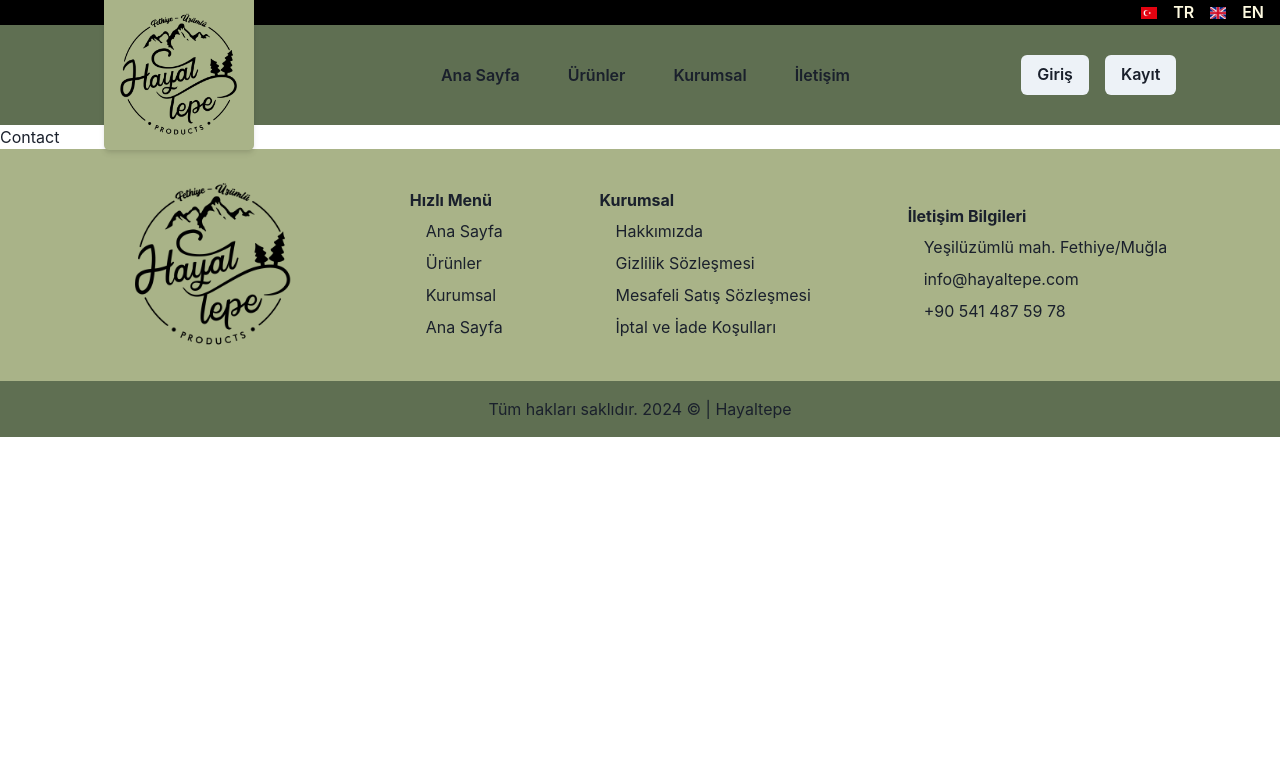
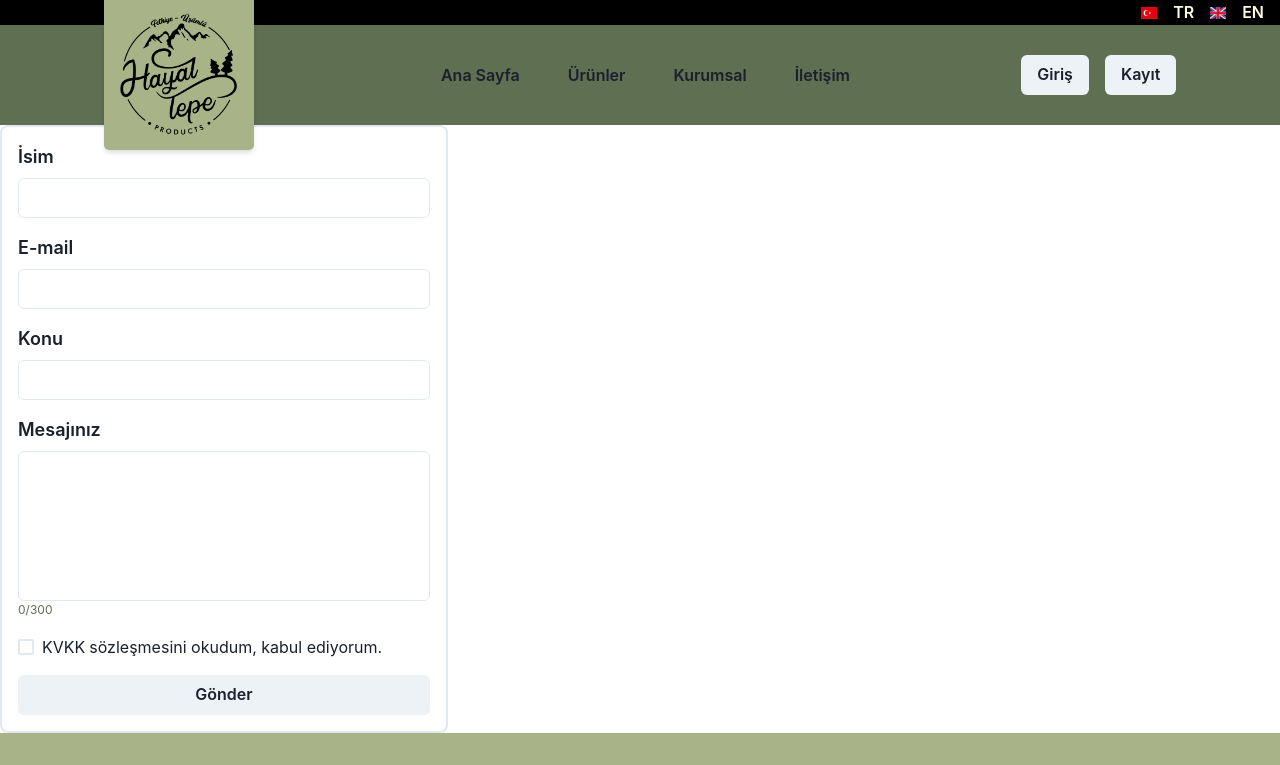
Before and after one commit to Cytherr1/hayaltepe, a React (Vite) app in the folder frontend/: page /contact in a window 1280 px wide. Shown: the top 765 px of the page. Built offline with nearby package versions, Linux system fonts and the light colour scheme.

Commit message:
Contact Form

```diff
--- a/frontend/src/App.jsx
+++ b/frontend/src/App.jsx
@@ -1,4 +1,4 @@
-import { useState } from 'react'
+import { createContext, useState } from 'react'
 import { BrowserRouter, Routes, Route } from 'react-router-dom';
 import { IntlProvider } from 'react-intl'
 import translations from './Translations'
@@ -12,6 +12,8 @@ import Contact from './pages/Contact';
 import Corporate from './pages/Corporate';
 import ProductPage from './pages/ProductPage';
 
+export const Language = createContext();
+
 function App() {
 
   const [locale, setLocale] = useState("TR");
@@ -19,6 +21,7 @@ function App() {
 
   return (
     <IntlProvider locale={locale} messages={messages}>
+      <Language.Provider value={locale}>
         <BrowserRouter>
           <Navbar langSelector={setLocale} />
           <Routes>
@@ -39,6 +42,7 @@ function App() {
           </Routes>
           <Footer/>
         </BrowserRouter>
+      </Language.Provider>
     </IntlProvider>
   )
 }
--- /dev/null
+++ b/frontend/src/components/ContactForm.jsx
@@ -0,0 +1,123 @@
+import React, { useContext, useState } from 'react'
+import {FormattedMessage} from "react-intl"
+import { Field, Formik } from 'formik'
+import * as Yup from "yup"
+import {
+  Button,
+  FormControl,
+  FormLabel,
+  FormErrorMessage,
+  Checkbox,
+  Flex,
+  Input,
+  Textarea,
+  Text,
+  Box,
+  VStack,
+} from "@chakra-ui/react"
+import { Link } from 'react-router-dom'
+import { Language } from '../App'
+
+const ContactForm = () => {
+
+    const [charCount, setCharCount] = useState(0);
+    const lan = useContext(Language);
+    const [load, setLoad] = useState(false);
+
+    return (
+        <Box
+            minW="sm"
+            maxW="md"
+            borderWidth="2px"
+            borderRadius="lg"
+            overflow="hidden"
+            p="1em"
+        >
+            <Formik
+                initialValues= {{
+                    name: "",
+                    email: "",
+                    subject: "",
+                    message: "",
+                    policy: false
+                }}
+                onSubmit={(values, {resetForm}) => {
+                    resetForm()
+                }}
+                validationSchema={Yup.object({
+                    name: Yup.string().required(<FormattedMessage id='required'/>),
+                    email: Yup.string().email(<FormattedMessage id='notemail'/>).required(<FormattedMessage id='required'/>),
+                    subject: Yup.string().max(20).required(<FormattedMessage id='required'/>),
+                    message: Yup.string().min(25, <FormattedMessage id='tooshort'/>).max(300).required(<FormattedMessage id='required'/>),
+                    policy: Yup.bool().oneOf([true], <FormattedMessage id='checkpolicy'/>)
+                })}
+                >
+                {({ handleSubmit, errors, touched }) => (
+                    <form onSubmit={handleSubmit}>
+                        <VStack spacing="1em">
+                            <FormControl isInvalid={touched.name && errors.name}>
+                            <FormLabel fontWeight="600" fontSize="lg" htmlFor='name'><FormattedMessage id='name'/></FormLabel>
+                            <Field
+                                as={Input}
+                                id="name"
+                                name="name"
+                            />
+                            <FormErrorMessage>{errors.name}</FormErrorMessage>
+                            </FormControl>
+                            <FormControl isInvalid={touched.email && errors.email}>
+                            <FormLabel fontWeight="600" fontSize="lg" htmlFor='email'><FormattedMessage id='email'/></FormLabel>
+                            <Field
+                                as={Input}
+                                id="email"
+                                name="email"
+                                type='email'
+                            />
+                            <FormErrorMessage>{errors.email}</FormErrorMessage>
+                            </FormControl>
+                            <FormControl isInvalid={touched.subject && errors.subject}>
+                            <FormLabel fontWeight="600" fontSize="lg" htmlFor='subject'><FormattedMessage id='subject'/></FormLabel>
+                            <Field
+                                as={Input}
+                                id="subject"
+                                name="subject"
+                            />
+                            <FormErrorMessage>{errors.subject}</FormErrorMessage>
+                            </FormControl>
+                            <FormControl isInvalid={touched.message && errors.message}>
+                            <FormLabel fontWeight="600" fontSize="lg" htmlFor='message'><FormattedMessage id='message'/></FormLabel>
+                            <Field
+                                as={Textarea}
+                                resize="none"
+                                h="150px"
+                                onInput={(e) => setCharCount(e.target.value.length)}
+                                id="message"
+                                name="message"
+                                maxLength="300"
+                            />
+                            <Text fontSize="xs" mr="25px" color="dg.500">{charCount}/300</Text>
+                            <FormErrorMessage>{errors.message}</FormErrorMessage>
+                            </FormControl>
+                            <FormControl isInvalid={touched.message && errors.message}>
+                            <Field
+                                as={Checkbox}
+                                id="policy"
+                                name="policy"
+                            >
+                                <Flex align="center" gap={1}>
+                                {lan === "TR" && <Link to="/privacy"><Text><FormattedMessage id="kvkk"/></Text></Link>}
+                                <Text><FormattedMessage id="read"/></Text>
+                                {lan === "EN" && <Link to="/privacy"><Text><FormattedMessage id="kvkk"/></Text></Link>}
+                                </Flex>
+                            </Field>
+                            <FormErrorMessage>{errors.policy}</FormErrorMessage>
+                            </FormControl>
+                            <Button w="100%" isLoading={load} type='submit'><FormattedMessage id='submit'/></Button>
+                        </VStack>
+                    </form>
+                )}
+            </Formik>
+        </Box>
+    )
+}
+
+export default ContactForm
--- a/frontend/src/components/LoginForm.jsx
+++ b/frontend/src/components/LoginForm.jsx
@@ -4,7 +4,6 @@ import { Field, Formik } from 'formik'
 import * as Yup from "yup"
 import {
   Button,
-  Flex,
   FormControl,
   FormLabel,
   FormErrorMessage,
@@ -80,7 +79,7 @@ const LoginForm = () => {
                   />
                   <FormErrorMessage>{errors.password}</FormErrorMessage>
                 </FormControl>
-                <Button minW="sm" type='submit'><FormattedMessage id='login'/></Button>
+                <Button w="100%" type='submit'><FormattedMessage id='login'/></Button>
               </VStack>
             </form>
           )}
--- a/frontend/src/components/RegisterForm.jsx
+++ b/frontend/src/components/RegisterForm.jsx
@@ -1,4 +1,4 @@
-import React, { useState } from 'react'
+import React, { useContext } from 'react'
 import {
   Button,
   Flex,
@@ -7,6 +7,7 @@ import {
   FormErrorMessage,
   Input,
   Checkbox,
+  Text,
   Box,
   VStack,
 } from "@chakra-ui/react"
@@ -14,13 +15,15 @@ import { FormattedMessage, useIntl } from 'react-intl'
 import * as Yup from "yup"
 import { Field, Formik } from 'formik'
 import { Link } from "react-router-dom"
+import { Language } from '../App'
 
 import 'yup-phone-lite'
 import 'libphonenumber-js'
 
-const RegisterForm = (props) => {
+const RegisterForm = () => {
 
   const intl = useIntl()
+  const lan = useContext(Language)
 
   return (
     <Box
@@ -115,15 +118,14 @@ const RegisterForm = (props) => {
                 </FormControl>
                 <FormControl isInvalid={touched.policy && errors.policy}>
                   <Field
-                    mt={5}
                     as={Checkbox}
                     id="policy"
                     name="policy"
                   >
                     <Flex align="center" gap={1} justifyContent="center">
-                      {props.locale === "TR" && <Link to="/privacy"><p><FormattedMessage id="kvkk"/></p></Link>}
-                      <p><FormattedMessage id="read"/></p>
-                      {props.locale === "EN" && <Link to="/privacy"><p><FormattedMessage id="kvkk"/></p></Link>}
+                      {lan === "TR" && <Link to="/corporate/privacy"><Text><FormattedMessage id="kvkk"/></Text></Link>}
+                      <Text><FormattedMessage id="read"/></Text>
+                      {lan === "EN" && <Link to="corporate/privacy"><Text><FormattedMessage id="kvkk"/></Text></Link>}
                     </Flex>
                   </Field>
                   <FormErrorMessage>{errors.policy}</FormErrorMessage>
--- a/frontend/src/pages/Contact.jsx
+++ b/frontend/src/pages/Contact.jsx
@@ -1,8 +1,10 @@
-import React from 'react'
+import React, { useContext } from 'react'
+import ContactForm from '../components/ContactForm'
 
 const Contact = () => {
+
   return (
-    <div>Contact</div>
+    <ContactForm/>
   )
 }
 
```
Lines whose indentation alone changed are shown as unchanged.
